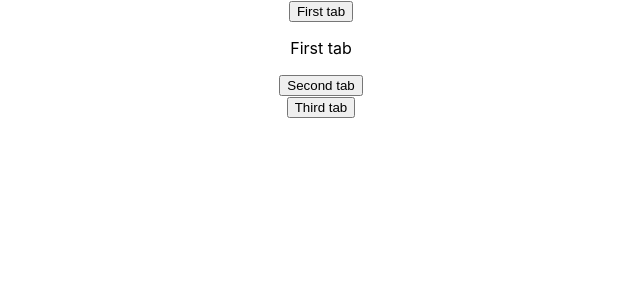
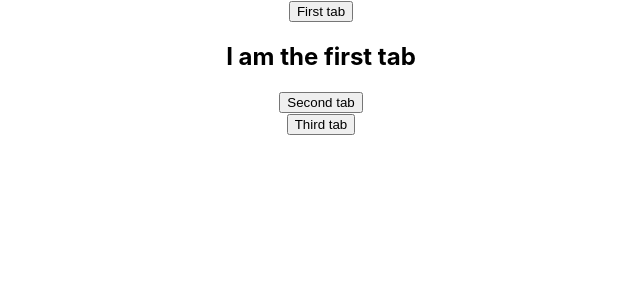
Before and after one commit to caitlin-hamilton/tab-accessible, a React (Create React App) app: page / in a window 1280 px wide. Shown: the top 300 px of the page, without its empty margins (319-959 px from the left). Built offline with nearby package versions, Linux system fonts and the light colour scheme.

Commit message:
working tab focus

```diff
--- a/src/tab.tsx
+++ b/src/tab.tsx
@@ -6,13 +6,14 @@ interface Props {
     selectedTab: number
     title: string
     handleChange: (index: number) => void
-    tabRef: RefObject<HTMLButtonElement>
+    tabRef: RefObject<HTMLDivElement>
+    children: JSX.Element
 }
-const Tab = ({ id, index, selectedTab, title, handleChange, tabRef } : Props) => {
+const Tab = ({index, selectedTab, title, handleChange, tabRef, children } : Props) => {
     return (
 <div>
-      <button role="tab" onClick={() => handleChange(index)} tabIndex={selectedTab === index ? 0 : -1} ref ={tabRef}>{title}</button>
-      {selectedTab === index && <p>{title}</p>}
+      <button role="tab" onClick={() => handleChange(index)} onKeyDown={(keyEvent) => { if(keyEvent.key === 'Enter'){ handleChange(index)}}}>{title}</button>
+      {selectedTab === index && (<div tabIndex={-1} ref={tabRef}>{children}</div>)}
       </div>
       )
   }
--- a/src/tabs.tsx
+++ b/src/tabs.tsx
@@ -5,60 +5,55 @@ const Tabs = () => {
     const tabValues = [
        {
             title: "First tab",
-            ref: useRef<HTMLButtonElement>(null)
+            ref: useRef<HTMLDivElement>(null),
+            children: <h2>I am the first tab</h2>
           },
        {
             title: "Second tab",
-            ref: useRef<HTMLButtonElement>(null)
+            ref: useRef<HTMLDivElement>(null),
+            children: <h2>I am the second tab</h2>
           },
        {
             title: "Third tab",
-            ref: useRef<HTMLButtonElement>(null)
+            ref: useRef<HTMLDivElement>(null),
+            children: <h2>I am the third tab</h2>
           },
         ]
 
     const [selectedTab, setSelectedTab] = useState(0)
-    const handleClick = (index: number) => setSelectedTab(index)
+    const handleSelect = (index: number) => {
+        setSelectedTab(index)
+        tabValues[index].ref.current?.focus()
 
-    useEffect(() => {
-        const doSomething = (event: KeyboardEvent) => {
-            if(event.key === 'ArrowRight' && selectedTab < 2){
-                    tabValues[selectedTab + 1].ref.current?.focus()
-                    //setSelectedTab(selectedTab + 1)
-            }
-            else if(event.key === 'ArrowLeft' && selectedTab > 0){
-                tabValues[selectedTab - 1].ref.current?.focus()
-                //setSelectedTab(selectedTab - 1)
-            }
-        }
-        document.addEventListener('keydown', doSomething)
-
-    })
+    }
     return (
          <div role="tablist">
             <Tab
                 id="firstTab"
                 index={0}
-                handleChange={handleClick}
+                handleChange={handleSelect}
                 selectedTab={selectedTab}
                 title={tabValues[0].title}
                 tabRef={tabValues[0].ref}
+                children={tabValues[0].children}
             />
            <Tab
              id="secondTab"
              index={1}
-             handleChange={handleClick}
+             handleChange={handleSelect}
              selectedTab={selectedTab}
              title={tabValues[1].title}
              tabRef={tabValues[1].ref}
+             children={tabValues[1].children}
            />
            <Tab
              id="thirdTab"
              index={2}
-             handleChange={handleClick}
+             handleChange={handleSelect}
              selectedTab={selectedTab}
              title={tabValues[2].title}
              tabRef={tabValues[2].ref}
+             children={tabValues[2].children}
            />
            </div>
     )
```
